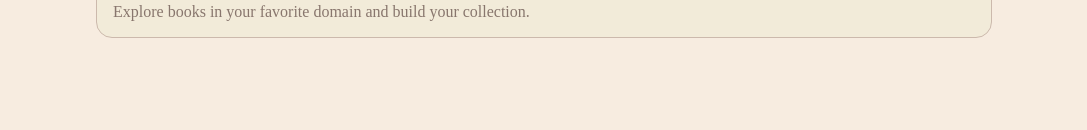
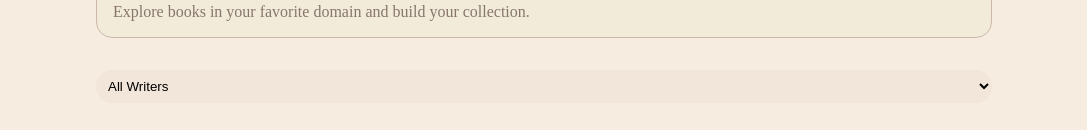
Before and after one commit to mahdiyehSharif/bookshell-app, a Vue app: page / in a window 1280 px wide. Shown: the part 330-460 px from the top of the page, without its empty margins (96-1183 px from the left). Built offline with nearby package versions, Linux system fonts and the light colour scheme.

Commit message:
something basic about bookCard created and now i wanna use pinia for storing Data

```diff
--- a/src/components/home/HomePanel.vue
+++ b/src/components/home/HomePanel.vue
@@ -1,12 +1,26 @@
 <template>
   <section class="container">
     <div class="welcome">
-      <h3 class="welcome-user">Welcome back, mahdiyeh!</h3>
+      <h3>Welcome back, mahdiyeh!</h3>
       <span>Explore books in your favorite domain and build your collection.</span>
     </div>
   </section>
-  <section class="container"></section>
+  <section class="container">
+    <select-writers></select-writers>
+  </section>
+  <section>
+    <slot></slot>
+  </section>
 </template>
+
+<script>
+import SelectWriters from './SelectWriters.vue'
+
+export default {
+  components: { SelectWriters },
+}
+</script>
+
 <style>
 .container {
   border-top: #8a7265;
@@ -24,7 +38,7 @@
   padding: 1rem;
 }
 
-.welcome-user {
+.welcome h3 {
   color: #645047;
 }
 </style>
--- /dev/null
+++ b/src/components/home/SelectWriters.vue
@@ -0,0 +1,33 @@
+<template>
+  <select class="writers" name="writers" id="writers">
+    <option>All Writers</option>
+    <option value="mahmoud">احمد محمود</option>
+    <option value="choobak">صادق هدایت</option>
+    <option value="hedayat">صادق چوبک</option>
+    <option value="barahani">رضا براهنی</option>
+    <option value="dostoevsky">فئودور داستایوفسکی</option>
+    <option value="tolstoy">لئوتولستوی</option>
+    <option value="daneshvar">سیمین دانشور</option>
+    <option value="backet">ساموئل بکت</option>
+    <option value="austen">جین آستین</option>
+  </select>
+</template>
+
+<style>
+.writers {
+  width: 70%;
+  border: none;
+  border-radius: 1rem;
+  background-color: #f1e6d9;
+  padding: 8px;
+}
+
+.writers:focus {
+  outline: none;
+  box-shadow: none;
+}
+
+/* .writers option:hover {
+  background-color: #d6a17d;
+} */
+</style>
```
Also changed, not shown: src/components/home/BookCard.vue (added, +8 -0 lines), src/store/index.js (added, +70 -0 lines).
